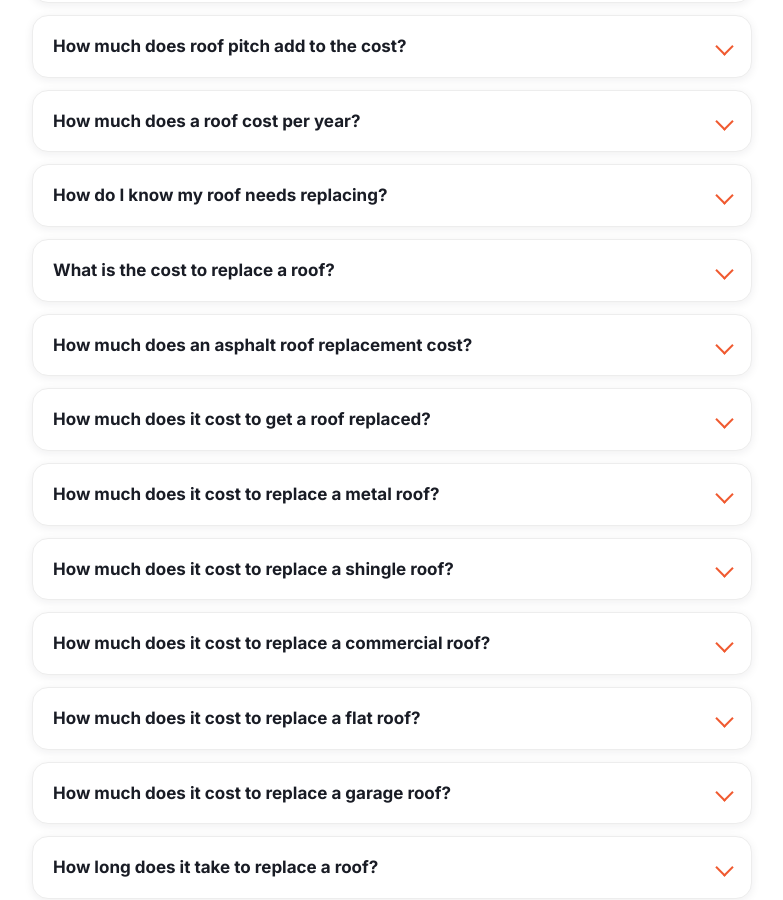
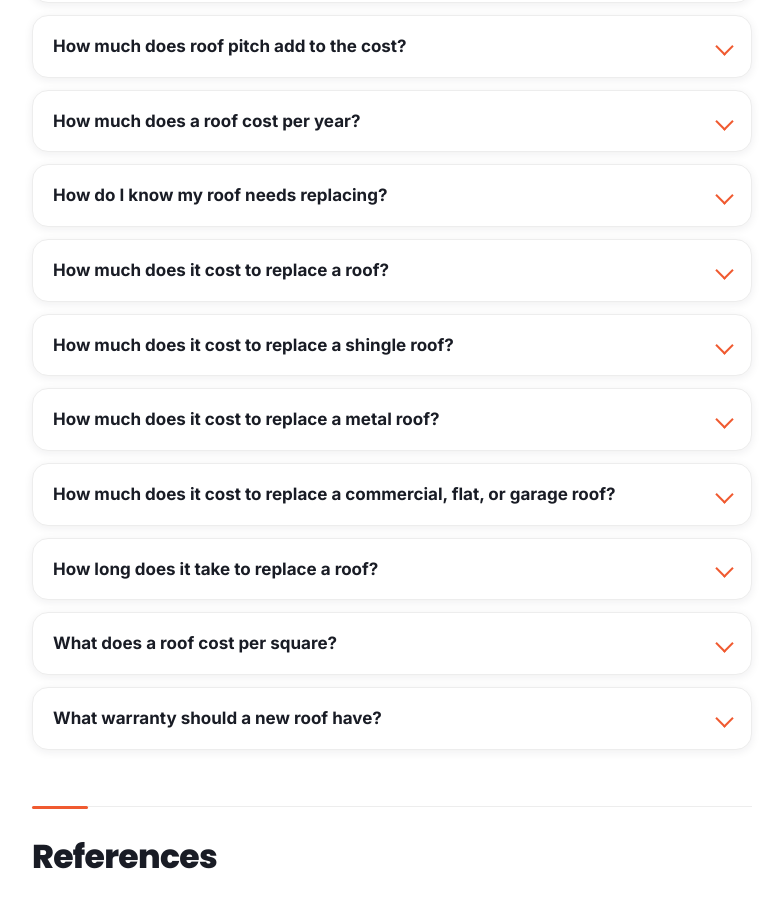
Before and after one commit to zaidmeo09-dhangal/howmuchdoesitcostusa, a Jekyll site: the page built from _posts/2026-11-14-how-much-does-it-cost-to-replace-a-roof.md, in a window 1280 px wide and 900 px high, scrolled down 14105 px. Shown: the whole window, without its empty margins (272-1055 px from the left). Built offline with Jekyll 4.4.1, drawn with Linux system fonts in a browser that asks for light colours.

Commit message:
Initial deploy: add _posts/2026-11-14-how-much-does-it-cost-to-replace-a-roof.md

```diff
--- a/_posts/2026-11-14-how-much-does-it-cost-to-replace-a-roof.md
+++ b/_posts/2026-11-14-how-much-does-it-cost-to-replace-a-roof.md
@@ -113,7 +113,7 @@ schema: |
           },
           {
             "@type": "Question",
-            "name": "What is the cost to replace a roof?",
+            "name": "How much does it cost to replace a roof?",
             "acceptedAnswer": {
               "@type": "Answer",
               "text": "A typical 1,800 sq ft asphalt shingle roof costs about $9,180 to replace, with a sample range of $7,528 to $11,475. Metal costs $13,500 to $21,000 with a typical total of $17,100, and clay tile costs $16,000 to $25,000 with a typical total of $21,600."
@@ -121,18 +121,10 @@ schema: |
           },
           {
             "@type": "Question",
-            "name": "How much does an asphalt roof replacement cost?",
+            "name": "How much does it cost to replace a shingle roof?",
             "acceptedAnswer": {
               "@type": "Answer",
-              "text": "An asphalt roof replacement costs $5.10 per sq ft at the calculator default for architectural asphalt, so a 1,800 sq ft roof costs about $9,180 typical. 3-tab asphalt costs $3 to $5 per sq ft and architectural asphalt costs $4 to $7 per sq ft."
-            }
-          },
-          {
-            "@type": "Question",
-            "name": "How much does it cost to get a roof replaced?",
-            "acceptedAnswer": {
-              "@type": "Answer",
-              "text": "The cost to have a roof replaced is the same as the cost to replace a roof. A typical 1,800 sq ft asphalt shingle roof costs about $9,180, with a sample range of $7,528 to $11,475. Use the Roof Replacement Cost Calculator to price your roof size and material."
+              "text": "An asphalt shingle roof costs $7,528 to $11,475 for a 1,800 sq ft roof, with a typical total of $9,180. 3-tab asphalt costs $3 to $5 per sq ft and architectural asphalt costs $4 to $7 per sq ft."
             }
           },
           {
@@ -145,34 +137,10 @@ schema: |
           },
           {
             "@type": "Question",
-            "name": "How much does it cost to replace a shingle roof?",
+            "name": "How much does it cost to replace a commercial, flat, or garage roof?",
             "acceptedAnswer": {
               "@type": "Answer",
-              "text": "An asphalt shingle roof costs $7,528 to $11,475 for a 1,800 sq ft roof, with a typical total of $9,180. 3-tab asphalt costs $3 to $5 per sq ft and architectural asphalt costs $4 to $7 per sq ft."
-            }
-          },
-          {
-            "@type": "Question",
-            "name": "How much does it cost to replace a commercial roof?",
-            "acceptedAnswer": {
-              "@type": "Answer",
-              "text": "The prices on this page are for residential roofs. Commercial roofs use different materials and systems and are priced per project, so ask a commercial roofer for a separate written quote."
-            }
-          },
-          {
-            "@type": "Question",
-            "name": "How much does it cost to replace a flat roof?",
-            "acceptedAnswer": {
-              "@type": "Answer",
-              "text": "The prices on this page are for pitched roofs with shingles, metal, or tile. Flat roofs use membrane systems and are priced differently, so ask your roofer for a separate written quote."
-            }
-          },
-          {
-            "@type": "Question",
-            "name": "How much does it cost to replace a garage roof?",
-            "acceptedAnswer": {
-              "@type": "Answer",
-              "text": "A garage roof is priced by the same per square foot rates as a house roof, so a small garage roof costs less than a full house roof. Architectural asphalt runs $4 to $7 per sq ft, so multiply your garage roof area by that rate for a rough idea, then get a written quote."
+              "text": "The prices on this page are for pitched residential roofs. Commercial roofs use different materials and systems and are priced per project, so ask a commercial roofer for a separate written quote. Flat roofs use membrane systems and are priced differently, so ask your roofer for a separate written quote. A garage roof is priced by the same per square foot rates as a house roof, so a small garage roof costs less than a full house roof. Architectural asphalt runs $4 to $7 per sq ft, so multiply your garage roof area by that rate for a rough idea, then get a written quote."
             }
           },
           {
@@ -460,15 +428,10 @@ Most US cities require a permit for a full roof replacement, and the permit fee
 <details class="faq"><summary>How much does roof pitch add to the cost?</summary><p>WhatHomeCosts puts a 4:12 to 8:12 pitch at base to 5 to 10% more, 8:12 to 12:12 at about 15 to 25% more, and 12:12 and over at up to about 30% more. On a $9,180 roof, 30% more is $9,180 x 1.30 = $11,934.</p></details>
 <details class="faq"><summary>How much does a roof cost per year?</summary><p>An asphalt roof at $9,180 costs $459 a year over 20 years and $306 a year over 30 years. A metal roof at $17,100 costs about $428 a year over 40 years and about $244 a year over 70 years.</p></details>
 <details class="faq"><summary>How do I know my roof needs replacing?</summary><p>Look for missing, cracked, or curling shingles, granules in the gutters, daylight in the attic, and water stains inside. Replace if the roof is 20 or more years old, or if damage covers more than 20 percent of the roof surface.</p></details>
-
-<details class="faq"><summary>What is the cost to replace a roof?</summary><p>A typical 1,800 sq ft asphalt shingle roof costs about $9,180 to replace, with a sample range of $7,528 to $11,475. Metal costs $13,500 to $21,000 with a typical total of $17,100, and clay tile costs $16,000 to $25,000 with a typical total of $21,600.</p></details>
-<details class="faq"><summary>How much does an asphalt roof replacement cost?</summary><p>An asphalt roof replacement costs $5.10 per sq ft at the calculator default for architectural asphalt, so a 1,800 sq ft roof costs about $9,180 typical. 3-tab asphalt costs $3 to $5 per sq ft and architectural asphalt costs $4 to $7 per sq ft.</p></details>
-<details class="faq"><summary>How much does it cost to get a roof replaced?</summary><p>The cost to have a roof replaced is the same as the cost to replace a roof. A typical 1,800 sq ft asphalt shingle roof costs about $9,180, with a sample range of $7,528 to $11,475. Use the Roof Replacement Cost Calculator to price your roof size and material.</p></details>
+<details class="faq"><summary>How much does it cost to replace a roof?</summary><p>A typical 1,800 sq ft asphalt shingle roof costs about $9,180 to replace, with a sample range of $7,528 to $11,475. Metal costs $13,500 to $21,000 with a typical total of $17,100, and clay tile costs $16,000 to $25,000 with a typical total of $21,600.</p></details>
+<details class="faq"><summary>How much does it cost to replace a shingle roof?</summary><p>An asphalt shingle roof costs $7,528 to $11,475 for a 1,800 sq ft roof, with a typical total of $9,180. 3-tab asphalt costs $3 to $5 per sq ft and architectural asphalt costs $4 to $7 per sq ft.</p></details>
 <details class="faq"><summary>How much does it cost to replace a metal roof?</summary><p>A metal roof costs $13,500 to $21,000 for a 1,800 sq ft roof, with a typical total of $17,100. Metal costs more up front than asphalt, but a metal roof lasts 40 to 70 years.</p></details>
-<details class="faq"><summary>How much does it cost to replace a shingle roof?</summary><p>An asphalt shingle roof costs $7,528 to $11,475 for a 1,800 sq ft roof, with a typical total of $9,180. 3-tab asphalt costs $3 to $5 per sq ft and architectural asphalt costs $4 to $7 per sq ft.</p></details>
-<details class="faq"><summary>How much does it cost to replace a commercial roof?</summary><p>The prices on this page are for residential roofs. Commercial roofs use different materials and systems and are priced per project, so ask a commercial roofer for a separate written quote.</p></details>
-<details class="faq"><summary>How much does it cost to replace a flat roof?</summary><p>The prices on this page are for pitched roofs with shingles, metal, or tile. Flat roofs use membrane systems and are priced differently, so ask your roofer for a separate written quote.</p></details>
-<details class="faq"><summary>How much does it cost to replace a garage roof?</summary><p>A garage roof is priced by the same per square foot rates as a house roof, so a small garage roof costs less than a full house roof. Architectural asphalt runs $4 to $7 per sq ft, so multiply your garage roof area by that rate for a rough idea, then get a written quote.</p></details>
+<details class="faq"><summary>How much does it cost to replace a commercial, flat, or garage roof?</summary><p>The prices on this page are for pitched residential roofs. Commercial roofs use different materials and systems and are priced per project, so ask a commercial roofer for a separate written quote. Flat roofs use membrane systems and are priced differently, so ask your roofer for a separate written quote. A garage roof is priced by the same per square foot rates as a house roof, so a small garage roof costs less than a full house roof. Architectural asphalt runs $4 to $7 per sq ft, so multiply your garage roof area by that rate for a rough idea, then get a written quote.</p></details>
 <details class="faq"><summary>How long does it take to replace a roof?</summary><p>Most single-family asphalt roofs take 2 to 3 days with a crew of 4 to 6 roofers. Larger, steeper, or more complex roofs, and metal or tile roofs, take longer.</p></details>
 <details class="faq"><summary>What does a roof cost per square?</summary><p>One roofing square is 100 sq ft of roof surface. A typical 1,800 sq ft asphalt roof is 18 squares at about $9,180, which works out to about $510 per square. A metal roof at $17,100 typical is about $950 per square.</p></details>
 <details class="faq"><summary>What warranty should a new roof have?</summary><p>A new roof should come with two warranties: a workmanship warranty from the roofer and a manufacturer material warranty. Get both in writing in the contract, with the length and what each one covers, and keep the papers with the permit.</p></details>
```
